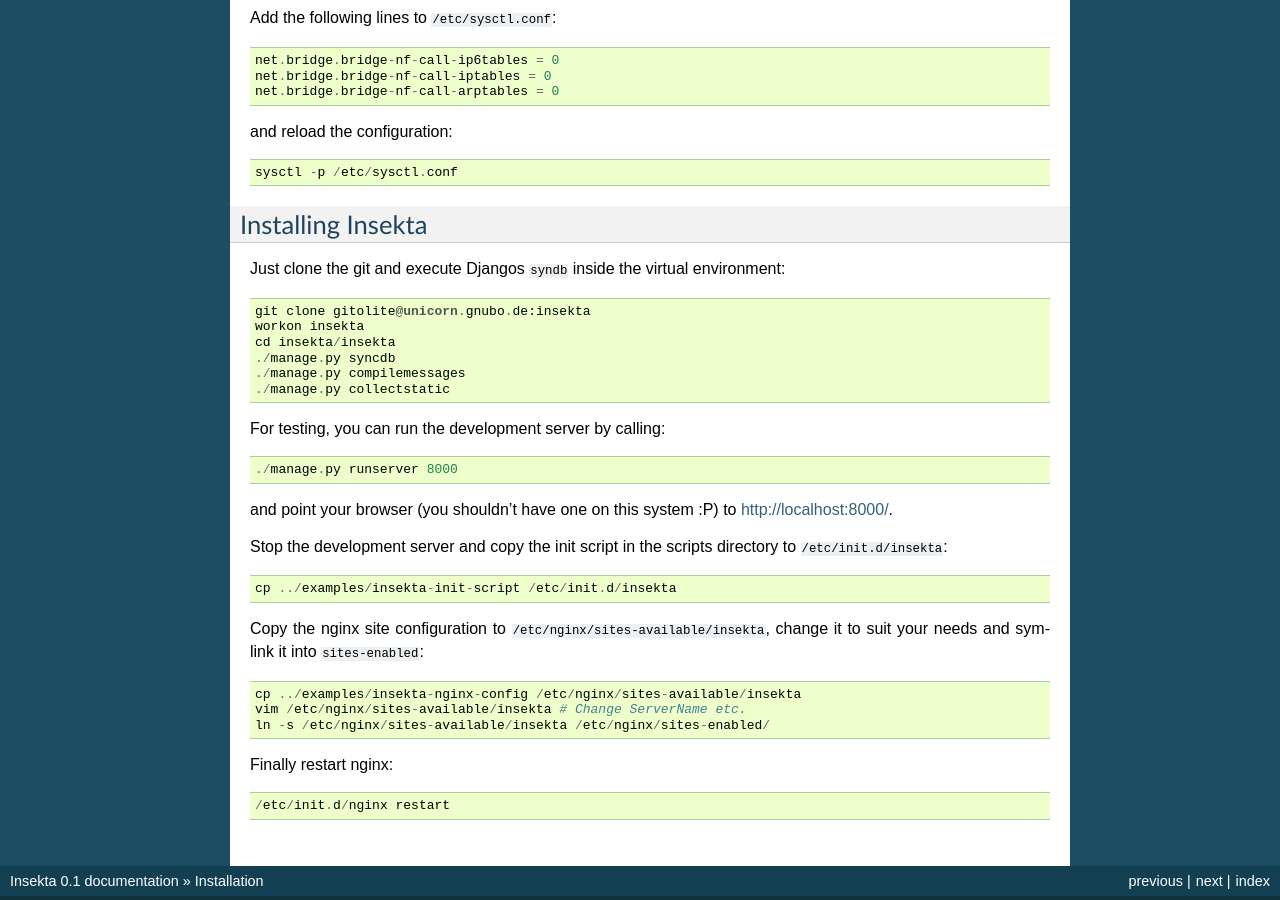
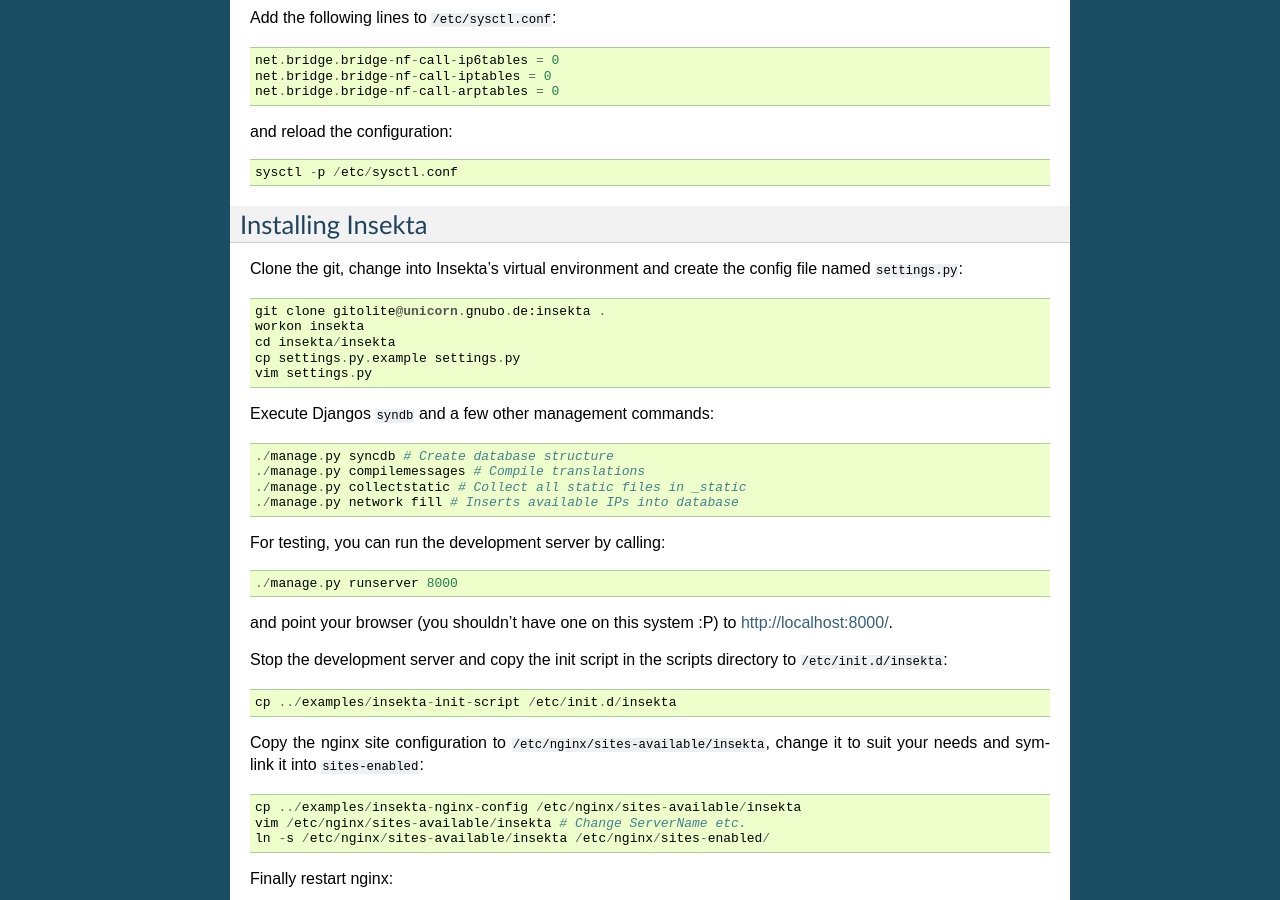
Before and after one commit to teythoon/Insekta, a Sphinx documentation site: the page built from docs/installation.rst, in a window 1280 px wide and 900 px high, scrolled down 1902 px. Built offline with Sphinx 7.4.7, drawn with Linux system fonts in a browser that asks for light colours; pages that are not in the unit, such as notebooks, are missing from menus.

Commit message:
Better documentation for installation

```diff
--- a/docs/installation.rst
+++ b/docs/installation.rst
@@ -119,15 +119,21 @@
 Installing Insekta
 ------------------
 
-Just clone the git and execute Djangos ``syndb`` inside the virtual
-environment::
+Clone the git, change into Insekta's virtual environment and create the config
+file named ``settings.py``::
 
-   git clone gitolite@unicorn.gnubo.de:insekta
+   git clone gitolite@unicorn.gnubo.de:insekta .
    workon insekta
    cd insekta/insekta
-   ./manage.py syncdb
-   ./manage.py compilemessages
-   ./manage.py collectstatic
+   cp settings.py.example settings.py
+   vim settings.py
+
+Execute Djangos ``syndb`` and a few other management commands::
+
+   ./manage.py syncdb # Create database structure
+   ./manage.py compilemessages # Compile translations
+   ./manage.py collectstatic # Collect all static files in _static
+   ./manage.py network fill # Inserts available IPs into database
 
 For testing, you can run the development server by calling::
 
```
Also changed, not shown: 1 other file.
